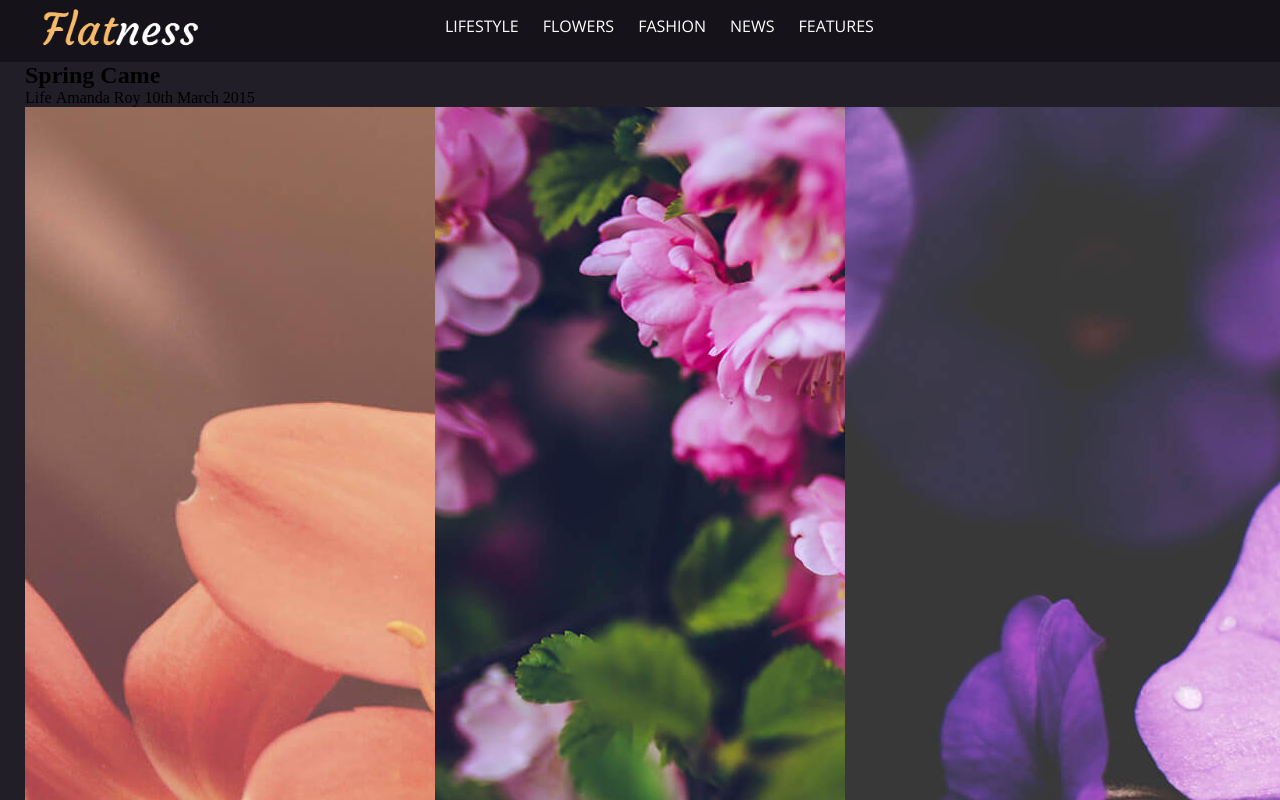
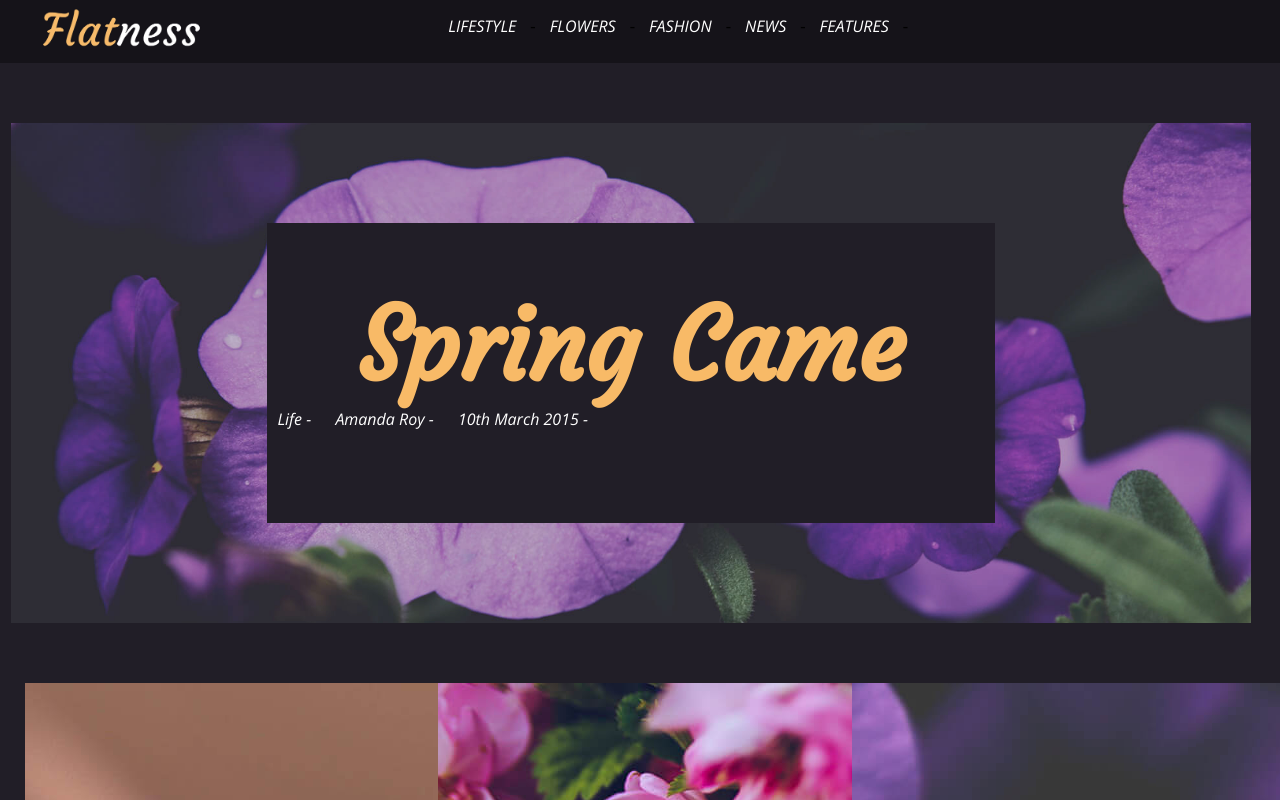
Before and after one commit to tatiquiba/Responsive-Blog, a plain HTML site: page index.html in a window 1280 px wide. Shown: the top 800 px of the page. Drawn offline with nearby package versions, Linux system fonts and the light colour scheme.

Commit message:
avances en primera parte de section

```diff
--- a/css/main.css
+++ b/css/main.css
@@ -22,6 +22,7 @@ li a {
 	text-decoration: none;
 	color: white;
 	font-family: "open sans";
+	font-style: italic;
 	padding: 10px;
 	text-align: right;
 }
@@ -32,15 +33,43 @@ section {
 }
 
 .spring {
-	background-image: src:;
+	background-image: url(header-image.jpg);
+	background-position: center;
+	background-repeat: no-repeat;
+	height: 500px;
+	background-size: cover;
+	margin: 60px auto;
 }
 
-/* Responsive */
-
-@media screen and (max-width : 920px) {
-
+.header {
+	background-color: rgb(33, 30, 39);
+	background-position: center;
+	width: 60%;
+	height: 60%;
+	margin-top: 100px;
+	margin-left: 20%
 }
 
-@media screen and (max-width: 600px) {
+h1 {
+	font-family: "courgette";
+	color: #F8BA67;
+	font-size: 100px;
+	text-align: center;
+	padding-top: 60px
+}
 
+.header li {
+	color: white;
+	font-family: "open sans";
+	font-style: italic;
+	padding: 10px;
+	top: 30px
 }
+
+li:after {
+	content: '   -   '
+}
+
+.header li:last-child {
+	content: none;
+}
--- a/grid-system.css
+++ b/grid-system.css
@@ -8,7 +8,7 @@
 /* Grid system */
 
 .container {
-  padding-right: 25px;
+  padding-right: 15px;
   padding-left: 25px;
   margin-right: auto;
   margin-left: auto;
@@ -94,3 +94,12 @@
 	/* (12 / 12) x 100 */
 	width: 100%;
 }
+/* Responsive */
+
+@media screen and (max-width : 920px) {
+
+}
+
+@media screen and (max-width: 600px) {
+
+}
--- a/index.html
+++ b/index.html
@@ -31,9 +31,9 @@
 		</div>
 	</header>
 	<section>
-		<div class="container spring">
+		<div class="container">
 			<div class="row">
-				<div class="col-12">
+				<div class="col-12 spring">
 					<div class="header">
 						<h1>Spring Came</h1>
 						<ul>
```
Also changed, not shown: css/header-image.jpg (added), header-image.jpg (added).
